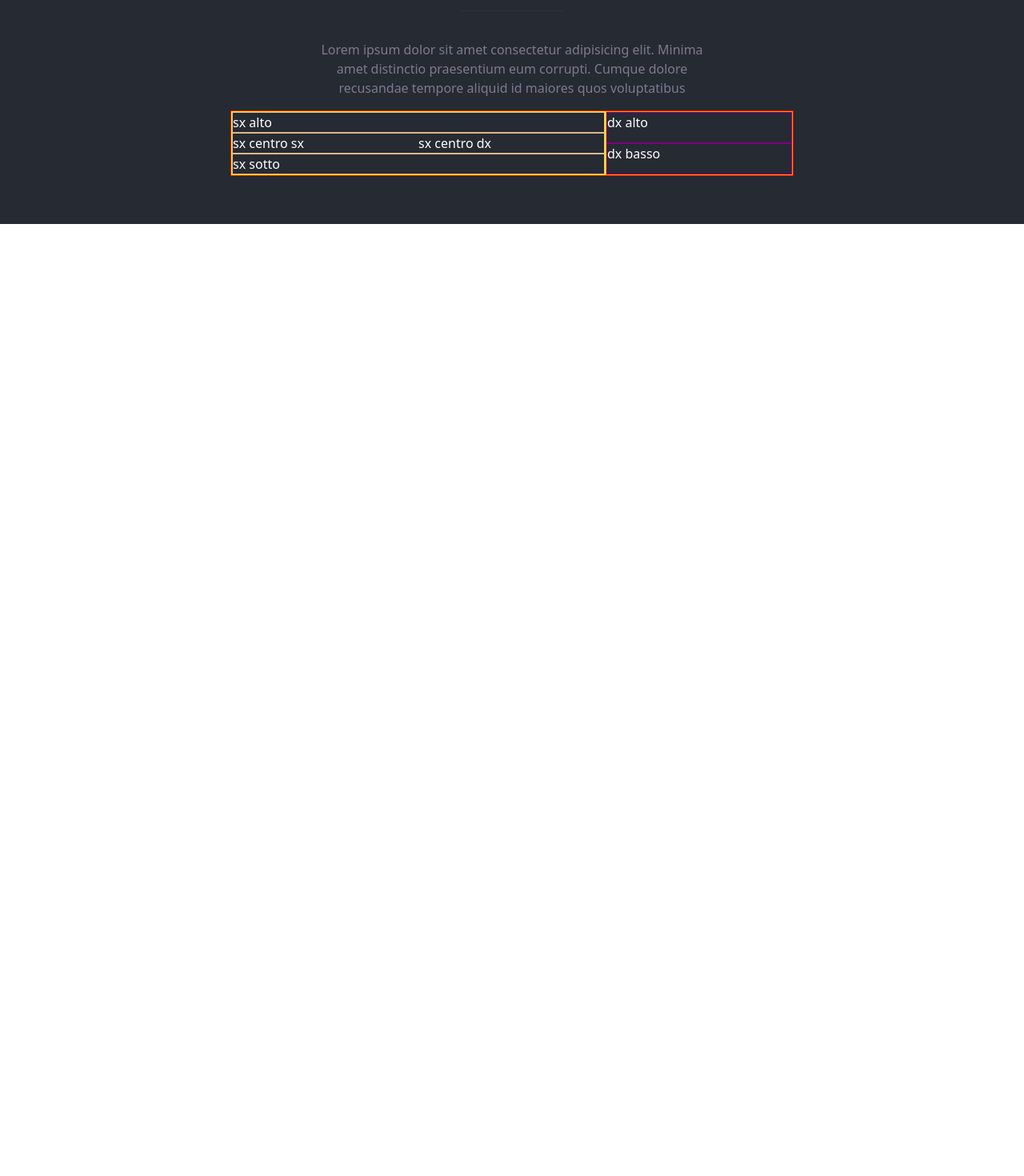
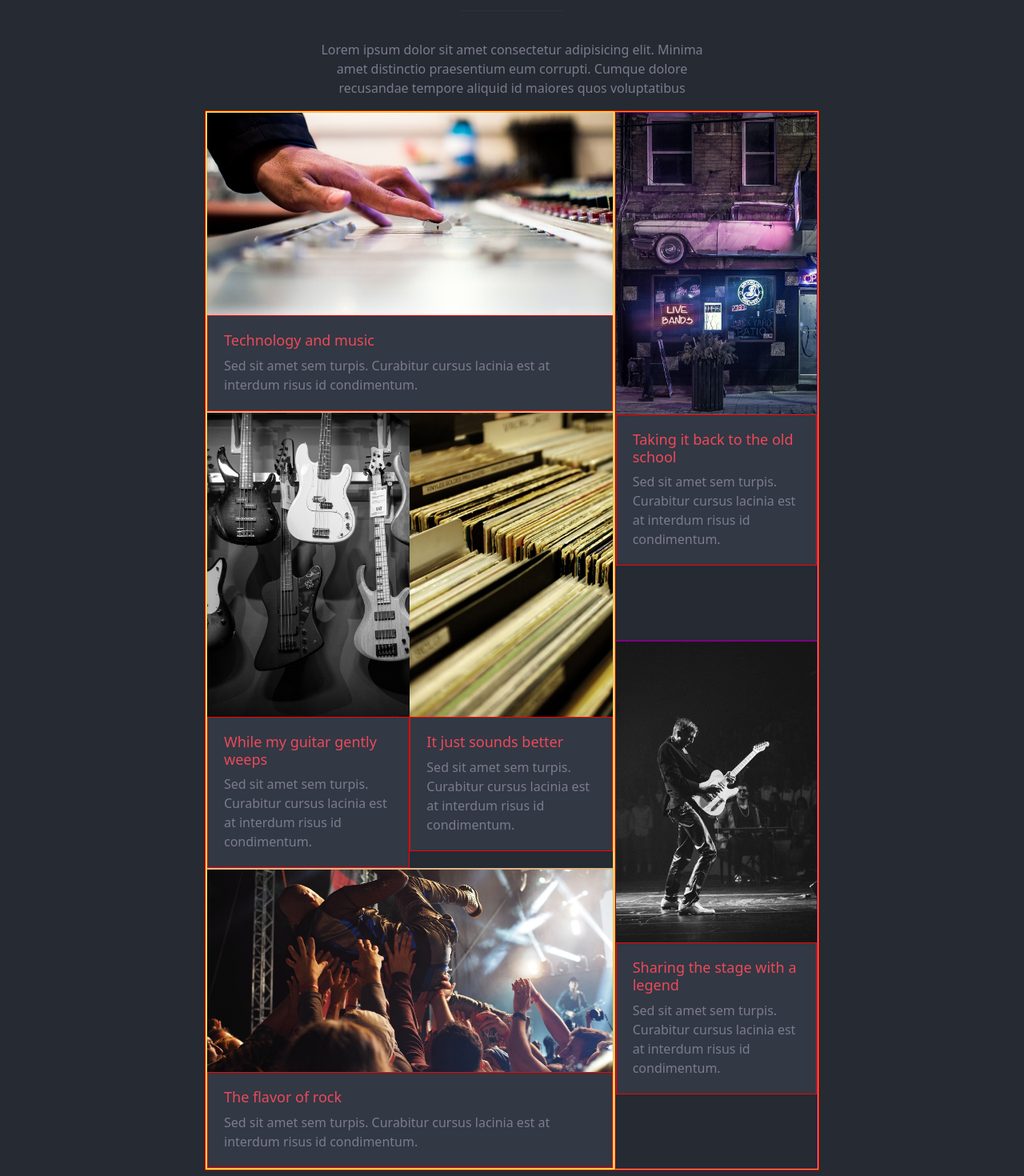
Before and after one commit to JohnQuimson/proj-html-vuejs, a Vue app: page / in a window 1280 px wide. Shown: the part 1260-2730 px from the top of the page at 80% size. Before the commit the page ends 1540 px from the top, so only its background shows below. Built offline with nearby package versions, Linux system fonts and the light colour scheme.

Commit message:
feat: missing grid

```diff
--- a/src/components/AppHeader.vue
+++ b/src/components/AppHeader.vue
@@ -35,6 +35,7 @@ export default {
 
 header {
   background-image: url(../../public/img/images/home_slider.jpg);
+  background-size: cover;
 
   background-repeat: no-repeat;
   height: 100vh;
--- a/src/components/CardNews.vue
+++ b/src/components/CardNews.vue
@@ -1,6 +1,7 @@
 <script>
 export default {
   name: 'News Card',
+  props: ['img', 'title', 'paragraph'],
 
   data() {
     return {};
@@ -10,6 +11,46 @@ export default {
 };
 </script>
 
-<template></template>
+<template>
+  <div class="card-element">
+    <!-- IMG -->
+    <div class="cont-img">
+      <img :src="`../../public/img/images/${img}`" :alt="title" />
+    </div>
+    <!-- TEXT -->
+    <div class="cont-text">
+      <h4>{{ title }}</h4>
+      <p>{{ paragraph }}</p>
+    </div>
+  </div>
+</template>
 
-<style lang="scss" scoped></style>
+<style lang="scss" scoped>
+.card-element {
+  display: flex;
+  flex-direction: column;
+  .cont-img {
+    width: 100%;
+    height: 100%;
+
+    img {
+      width: 100%;
+      height: 100%;
+    }
+  }
+
+  .cont-text {
+    height: 100px;
+    padding: 20px;
+
+    h4 {
+      color: #ec4958;
+      font-size: 15px;
+    }
+
+    p {
+      color: #7d7b8d;
+    }
+  }
+}
+</style>
--- a/src/components/SectionMain2.vue
+++ b/src/components/SectionMain2.vue
@@ -1,15 +1,54 @@
 <script>
-import CardNews from './CardNews.vue';
+// import CardNews from './CardNews.vue';
 
 export default {
   name: 'Latest Band News',
 
   data() {
-    return {};
+    return {
+      latestNews: {
+        card1: {
+          img: 'blog_music_techo',
+          title: 'Technology and music',
+          paragraph:
+            'Sed sit amet sem turpis. Curabitur cursus lacinia est at interdum risus id condimentum.',
+        },
+        card2: {
+          img: 'blog-post3',
+          title: 'While my guitar gently weeps',
+          paragraph:
+            'Sed sit amet sem turpis. Curabitur cursus lacinia est at interdum risus id condimentum.',
+        },
+        card3: {
+          img: 'blog-post4',
+          title: 'It just sounds better',
+          paragraph:
+            'Sed sit amet sem turpis. Curabitur cursus lacinia est at interdum risus id condimentum.',
+        },
+        card4: {
+          img: 'blog_flavor_rock',
+          title: 'The flavor of rock',
+          paragraph:
+            'Sed sit amet sem turpis. Curabitur cursus lacinia est at interdum risus id condimentum.',
+        },
+        card5: {
+          img: 'blog-post1',
+          title: 'Taking it back to the old school',
+          paragraph:
+            'Sed sit amet sem turpis. Curabitur cursus lacinia est at interdum risus id condimentum.',
+        },
+        card6: {
+          img: 'blog-post2',
+          title: 'Sharing the stage with a legend',
+          paragraph:
+            'Sed sit amet sem turpis. Curabitur cursus lacinia est at interdum risus id condimentum.',
+        },
+      },
+    };
   },
 
   components: {
-    CardNews,
+    // CardNews,
   },
 };
 </script>
@@ -26,18 +65,114 @@ export default {
     <div class="news-container">
       <!-- LEFT -->
       <div class="left-cont col-md-8">
-        <div class="col-12">sx alto</div>
+        <div class="col-12">
+          <!-- CARD ELEMENT 1 -->
+          <div class="card-element">
+            <!-- IMG -->
+            <div class="cont-img">
+              <img
+                :src="`../../public/img/images/${latestNews.card1.img}.jpg`"
+                :alt="latestNews.card1.title"
+              />
+            </div>
+            <!-- TEXT -->
+            <div class="cont-text">
+              <h4>{{ latestNews.card1.title }}</h4>
+              <p>{{ latestNews.card1.paragraph }}</p>
+            </div>
+          </div>
+        </div>
         <div class="cont-sx-centro">
-          <div class="col-6">sx centro sx</div>
-          <div class="col-6">sx centro dx</div>
+          <div class="col-6">
+            <!-- CARD ELEMENT 2 -->
+            <div class="card-element">
+              <!-- IMG -->
+              <div class="cont-img">
+                <img
+                  :src="`../../public/img/images/${latestNews.card2.img}.jpg`"
+                  :alt="latestNews.card2.title"
+                />
+              </div>
+              <!-- TEXT -->
+              <div class="cont-text">
+                <h4>{{ latestNews.card2.title }}</h4>
+                <p>{{ latestNews.card2.paragraph }}</p>
+              </div>
+            </div>
+          </div>
+          <div class="col-6">
+            <!-- CARD ELEMENT 3 -->
+            <div class="card-element">
+              <!-- IMG -->
+              <div class="cont-img">
+                <img
+                  :src="`../../public/img/images/${latestNews.card3.img}.jpg`"
+                  :alt="latestNews.card3.title"
+                />
+              </div>
+              <!-- TEXT -->
+              <div class="cont-text">
+                <h4>{{ latestNews.card3.title }}</h4>
+                <p>{{ latestNews.card3.paragraph }}</p>
+              </div>
+            </div>
+          </div>
         </div>
 
-        <div class="col-12">sx sotto</div>
+        <div class="col-12">
+          <!-- CARD ELEMENT 4 -->
+          <div class="card-element">
+            <!-- IMG -->
+            <div class="cont-img">
+              <img
+                :src="`../../public/img/images/${latestNews.card4.img}.jpg`"
+                :alt="latestNews.card4.title"
+              />
+            </div>
+            <!-- TEXT -->
+            <div class="cont-text">
+              <h4>{{ latestNews.card4.title }}</h4>
+              <p>{{ latestNews.card4.paragraph }}</p>
+            </div>
+          </div>
+        </div>
       </div>
       <!-- RIGHT -->
       <div class="right-cont col-md-4">
-        <div class="col-12">dx alto</div>
-        <div class="col-12">dx basso</div>
+        <div class="col-12">
+          <!-- CARD ELEMENT 5 -->
+          <div class="card-element">
+            <!-- IMG -->
+            <div class="cont-img">
+              <img
+                :src="`../../public/img/images/${latestNews.card5.img}.jpg`"
+                :alt="latestNews.card5.title"
+              />
+            </div>
+            <!-- TEXT -->
+            <div class="cont-text">
+              <h4>{{ latestNews.card5.title }}</h4>
+              <p>{{ latestNews.card5.paragraph }}</p>
+            </div>
+          </div>
+        </div>
+        <div class="col-12">
+          <!-- CARD ELEMENT 6 -->
+          <div class="card-element">
+            <!-- IMG -->
+            <div class="cont-img">
+              <img
+                :src="`../../public/img/images/${latestNews.card6.img}.jpg`"
+                :alt="latestNews.card6.title"
+              />
+            </div>
+            <!-- TEXT -->
+            <div class="cont-text">
+              <h4>{{ latestNews.card6.title }}</h4>
+              <p>{{ latestNews.card6.paragraph }}</p>
+            </div>
+          </div>
+        </div>
       </div>
     </div>
   </section>
@@ -72,7 +207,7 @@ export default {
   .news-container {
     border: 1px solid red;
     color: white;
-    width: 55%;
+    width: 60%;
     margin: 0 auto;
     display: flex;
 
@@ -98,4 +233,38 @@ export default {
     }
   }
 }
+
+//common
+.card-element {
+  display: flex;
+  flex-direction: column;
+  .cont-img {
+    width: 100%;
+    height: 50%;
+
+    img {
+      width: 100%;
+      height: 100%;
+    }
+  }
+
+  .cont-text {
+    border: 1px solid red;
+    height: 50%;
+    padding: 20px;
+    background-color: #323844;
+
+    h4 {
+      color: #ec4958;
+      font-size: 18px;
+    }
+
+    p {
+      color: #7d7b8d;
+      width: 100%;
+      text-align: start;
+      margin: 0;
+    }
+  }
+}
 </style>
```
